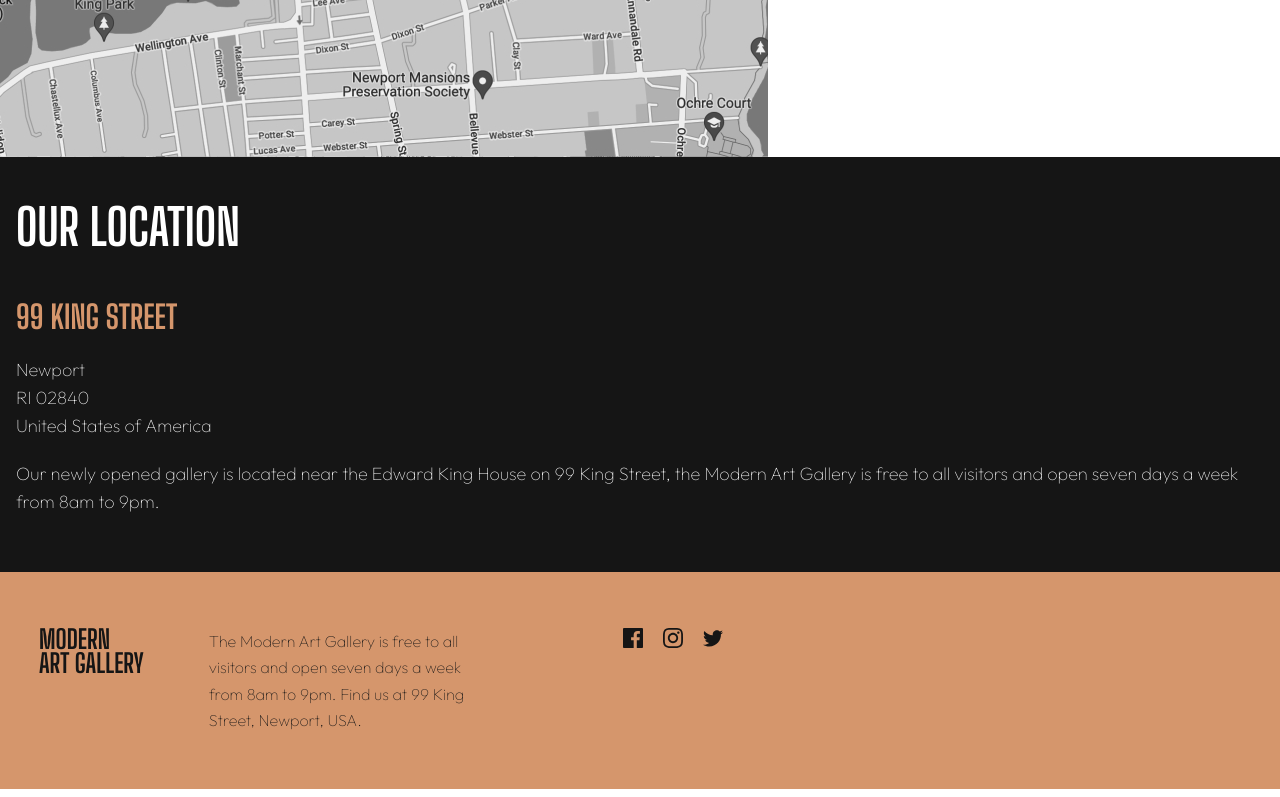
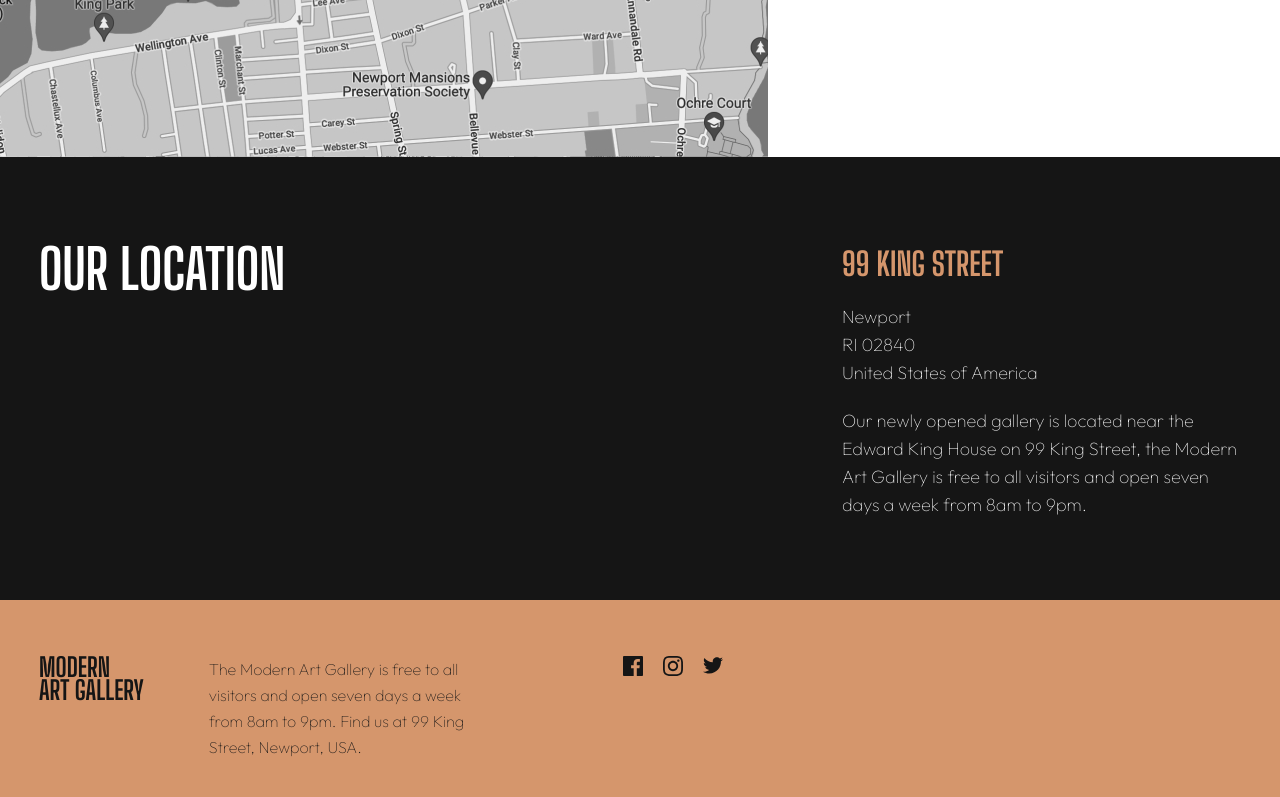
Before and after one commit to Oleksandr-Berd/art-gallery, a React (Create React App) app: page /location in a window 1280 px wide. Shown: the part 443-1240 px from the top of the page. Built offline with nearby package versions, Linux system fonts and the light colour scheme.

Commit message:
tablet is done

```diff
--- a/src/components/Address/Address.tsx
+++ b/src/components/Address/Address.tsx
@@ -4,6 +4,7 @@ const Address:React.FC = () => {
     return (
       <SC.CommonCon>
         <SC.Title>our location</SC.Title>
+        <div>
           <SC.Street>99 king street</SC.Street>
           <SC.AddressWrapper>
             <p>Newport</p>
@@ -15,6 +16,7 @@ const Address:React.FC = () => {
             King Street, the Modern Art Gallery is free to all visitors and open
             seven days a week from 8am to 9pm.
           </SC.Text>
+        </div>
       </SC.CommonCon>
     );
 }
--- a/src/components/Address/AddressStyled.ts
+++ b/src/components/Address/AddressStyled.ts
@@ -7,6 +7,18 @@ export const CommonCon = styled.div`
   padding-right: 16px;
 
   background-color: #151515;
+
+  @media (min-width: 768px) {
+    padding-top: 88px;
+    padding-bottom: 80px;
+    padding-left: 39px;
+    padding-right: 40px;
+
+    display: flex;
+    flex-direction: row;
+    align-items: flex-start;
+    justify-content: space-between;
+  }
 `;
 
 export const Title = styled.h2`
@@ -16,6 +28,13 @@ export const Title = styled.h2`
   color: #fff;
   font-size: 50px;
   line-height: 0.9;
+
+  @media (min-width: 768px) {
+    margin: 0;
+    margin-right: 68px;
+
+    font-size: 55px;
+  }
 `;
 
 export const Street = styled.p`
@@ -35,7 +54,7 @@ font-size: 18px;
   font-family: "Outfit";
   line-height: 1.56;
   font-weight: lighter;
-`
+`;
 
 export const Text = styled.p`
   color: #fff;
@@ -43,4 +62,8 @@ export const Text = styled.p`
   font-family: "Outfit";
   line-height: 1.56;
   font-weight: lighter;
+
+  @media (min-width: 768px) {
+    width: 398px;
+  }
 `;
```
Lines whose indentation alone changed are shown as unchanged.
